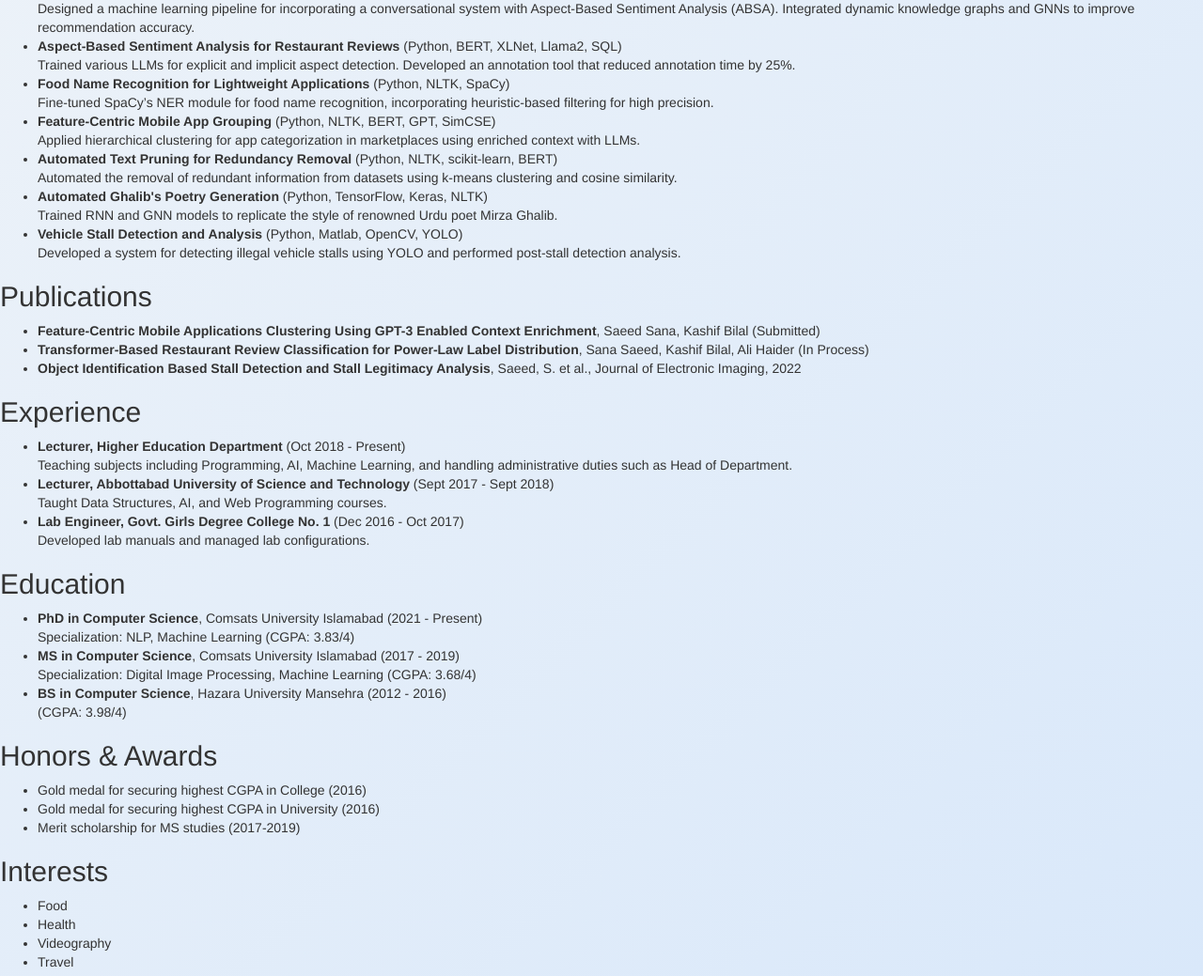
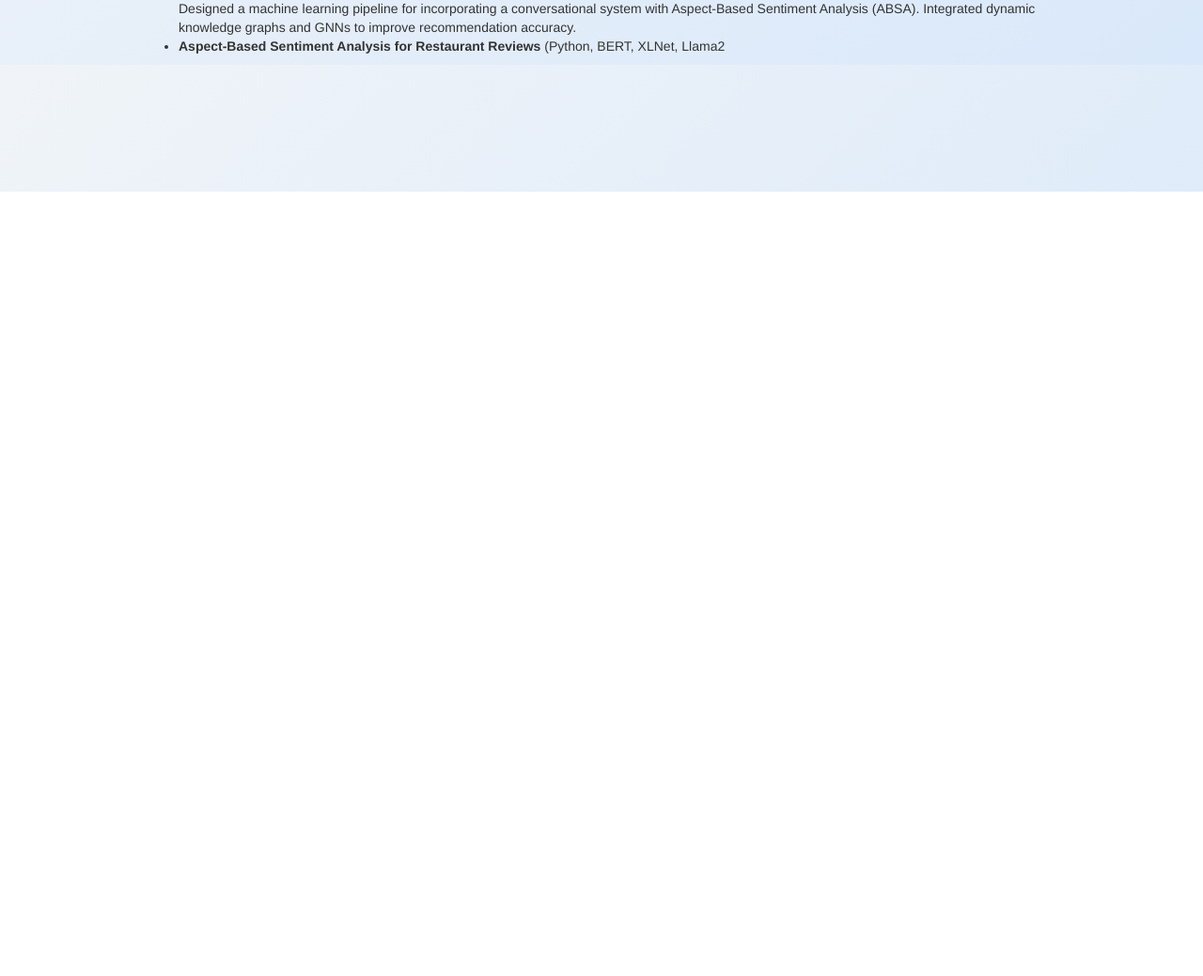
Before and after one commit to Sana-Saeed/SanaSaeedCV, a plain HTML site: page index.html in a window 1280 px wide. Shown: the part 596-1635 px from the top of the page at 94% size. After the commit the page ends 800 px from the top, so only its background shows below. Drawn offline with Linux system fonts and the light colour scheme.

Commit message:
Update index.html

```diff
--- a/index.html
+++ b/index.html
@@ -8,6 +8,13 @@
         <link rel="stylesheet" href="css/bootstrap.min.css"/>
         <script type="text/javascript" src="js/jquery-1.12.2.min.js"></script>
         <script type="text/javascript" src="js/bootstrap.min.js"></script>
+
+        <style>
+            .page {
+                margin-left: 50px; /* Increase left margin */
+                margin-right: 50px; /* Increase right margin */
+            }
+        </style>
     </head>
     <body class="home page page-id-5 page-template-default single-author">
         <div class="page">
@@ -52,91 +59,4 @@
                         <li><b>Conversational Restaurant Recommendation Based on User Reviews Analysis</b> (Python, BERT, GPT-2, GNNs, Dynamic KG, LSTMs)<br>
                             Designed a machine learning pipeline for incorporating a conversational system with Aspect-Based Sentiment Analysis (ABSA). Integrated dynamic knowledge graphs and GNNs to improve recommendation accuracy.
                         </li>
-                        <li><b>Aspect-Based Sentiment Analysis for Restaurant Reviews</b> (Python, BERT, XLNet, Llama2, SQL)<br>
-                            Trained various LLMs for explicit and implicit aspect detection. Developed an annotation tool that reduced annotation time by 25%.
-                        </li>
-                        <li><b>Food Name Recognition for Lightweight Applications</b> (Python, NLTK, SpaCy)<br>
-                            Fine-tuned SpaCy’s NER module for food name recognition, incorporating heuristic-based filtering for high precision.
-                        </li>
-                        <li><b>Feature-Centric Mobile App Grouping</b> (Python, NLTK, BERT, GPT, SimCSE)<br>
-                            Applied hierarchical clustering for app categorization in marketplaces using enriched context with LLMs.
-                        </li>
-                        <li><b>Automated Text Pruning for Redundancy Removal</b> (Python, NLTK, scikit-learn, BERT)<br>
-                            Automated the removal of redundant information from datasets using k-means clustering and cosine similarity.
-                        </li>
-                        <li><b>Automated Ghalib's Poetry Generation</b> (Python, TensorFlow, Keras, NLTK)<br>
-                            Trained RNN and GNN models to replicate the style of renowned Urdu poet Mirza Ghalib.
-                        </li>
-                        <li><b>Vehicle Stall Detection and Analysis</b> (Python, Matlab, OpenCV, YOLO)<br>
-                            Developed a system for detecting illegal vehicle stalls using YOLO and performed post-stall detection analysis.
-                        </li>
-                    </ul>
-                </div>
-
-                <div class="text">
-                    <h2>Publications</h2>
-                    <ul>
-                        <li><b>Feature-Centric Mobile Applications Clustering Using GPT-3 Enabled Context Enrichment</b>, Saeed Sana, Kashif Bilal (Submitted)</li>
-                        <li><b>Transformer-Based Restaurant Review Classification for Power-Law Label Distribution</b>, Sana Saeed, Kashif Bilal, Ali Haider (In Process)</li>
-                        <li><b>Object Identification Based Stall Detection and Stall Legitimacy Analysis</b>, Saeed, S. et al., Journal of Electronic Imaging, 2022</li>
-                    </ul>
-                </div>
-
-                <div class="text">
-                    <h2>Experience</h2>
-                    <ul>
-                        <li><b>Lecturer, Higher Education Department</b> (Oct 2018 - Present)<br>
-                            Teaching subjects including Programming, AI, Machine Learning, and handling administrative duties such as Head of Department.
-                        </li>
-                        <li><b>Lecturer, Abbottabad University of Science and Technology</b> (Sept 2017 - Sept 2018)<br>
-                            Taught Data Structures, AI, and Web Programming courses.
-                        </li>
-                        <li><b>Lab Engineer, Govt. Girls Degree College No. 1</b> (Dec 2016 - Oct 2017)<br>
-                            Developed lab manuals and managed lab configurations.
-                        </li>
-                    </ul>
-                </div>
-
-                <div class="text">
-                    <h2>Education</h2>
-                    <ul>
-                        <li><b>PhD in Computer Science</b>, Comsats University Islamabad (2021 - Present)<br>
-                            Specialization: NLP, Machine Learning (CGPA: 3.83/4)
-                        </li>
-                        <li><b>MS in Computer Science</b>, Comsats University Islamabad (2017 - 2019)<br>
-                            Specialization: Digital Image Processing, Machine Learning (CGPA: 3.68/4)
-                        </li>
-                        <li><b>BS in Computer Science</b>, Hazara University Mansehra (2012 - 2016)<br>
-                            (CGPA: 3.98/4)
-                        </li>
-                    </ul>
-                </div>
-
-                <div class="text">
-                    <h2>Honors & Awards</h2>
-                    <ul>
-                        <li>Gold medal for securing highest CGPA in College (2016)</li>
-                        <li>Gold medal for securing highest CGPA in University (2016)</li>
-                        <li>Merit scholarship for MS studies (2017-2019)</li>
-                    </ul>
-                </div>
-
-                <div class="text">
-                    <h2>Interests</h2>
-                    <ul>
-                        <li>Food</li>
-                        <li>Health</li>
-                        <li>Videography</li>
-                        <li>Travel</li>
-                    </ul>
-                </div>
-
-                <div class="icons">
-                    <a href="https://twitter.com/Sana_Saeed"><img src="icons/twitter.png" width="32" alt="Twitter Icon"></a>
-                    <a href="https://www.linkedin.com/in/sana-saeed-nlp/"><img src="icons/linkedin.png" width="32" alt="LinkedIn Icon"></a>
-                    <a href="https://github.com/Sana-Saeed"><img src="icons/github.svg" width="32" alt="GitHub Icon"></a>
-                </div>
-            </div>
-        </div>
-    </body>
-</html>
+                        <li><b>Aspect-Based Sentiment Analysis for Restaurant Reviews</b> (Python, BERT, XLNet, Llama2
```
